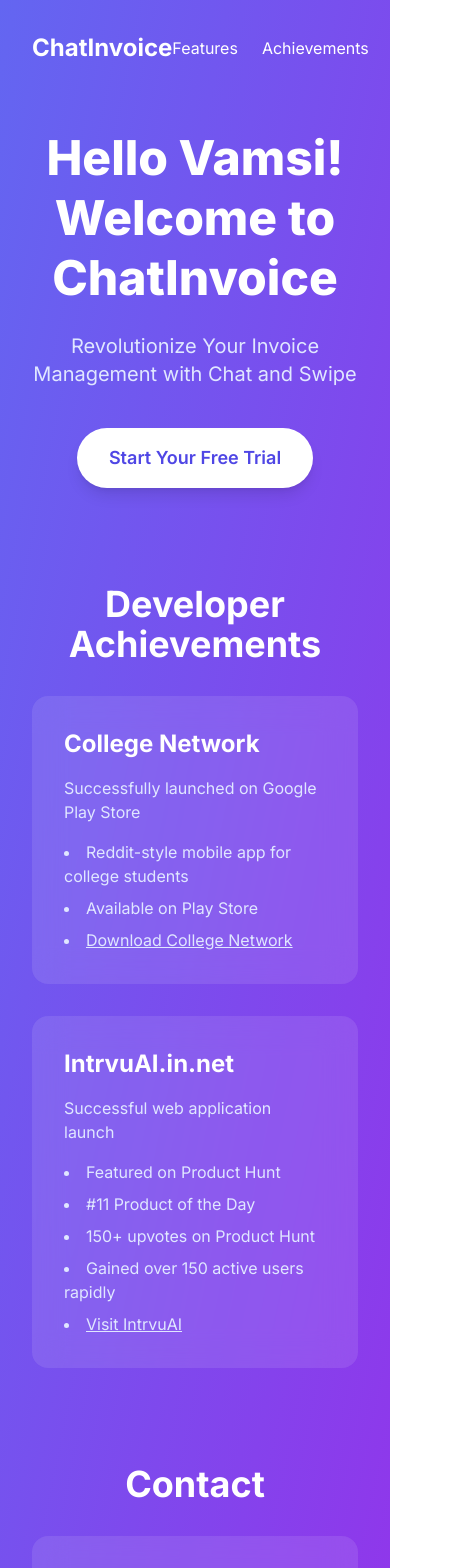
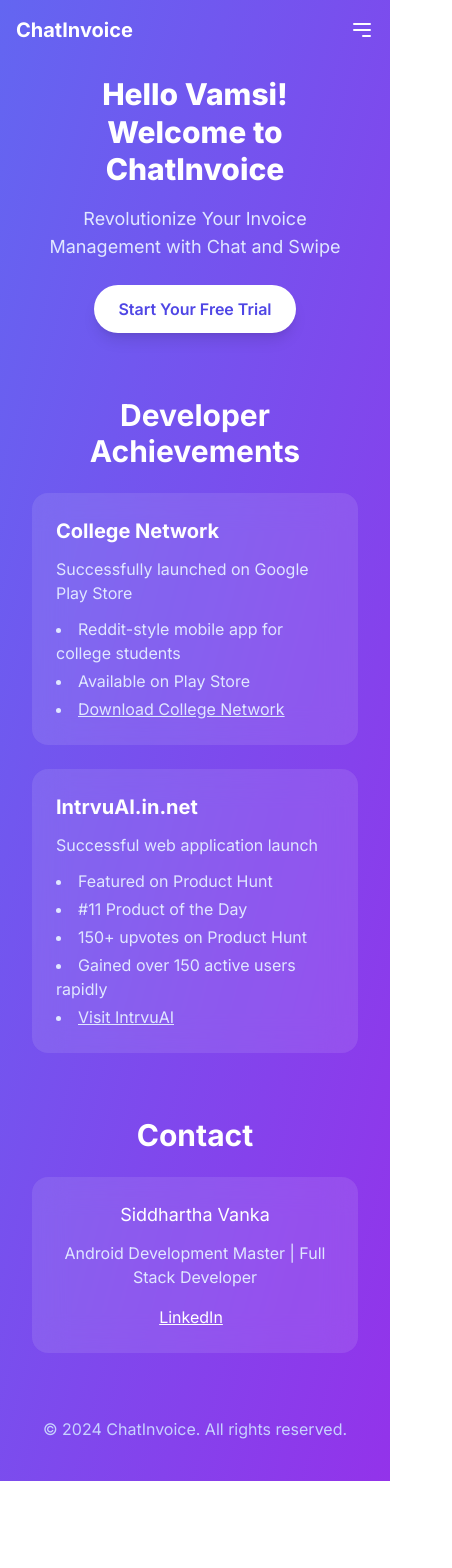
Before and after one commit to vankaSiddhartha/swipe-ai-invoice, a Next.js app: page / in a window 390 px wide. Shown: the top 1568 px of the page, 452 px wide, since content can reach past the window. After the commit the page ends 1481 px from the top, so only its background shows below. Built offline with nearby package versions, Linux system fonts and the light colour scheme.

Commit message:
Improved ui

```diff
--- a/src/app/page.tsx
+++ b/src/app/page.tsx
@@ -1,45 +1,62 @@
 "use client"
 import Image from "next/image";
 import { useRouter } from "next/navigation";
+import { useState } from "react";
 
 export default function Home() {
   const router = useRouter();
+  const [isMenuOpen, setIsMenuOpen] = useState(false);
 
   const handleStartTrial = () => {
     router.push('/home');
   };
 
+  const toggleMenu = () => {
+    setIsMenuOpen(!isMenuOpen);
+  };
+
   return (
-    <main className="flex min-h-screen flex-col items-center justify-between p-8 bg-gradient-to-br from-indigo-500 to-purple-600 text-white">
-      <header className="w-full max-w-6xl flex justify-between items-center mb-16">
-        <div className="text-2xl font-bold">ChatInvoice</div>
-        <nav className="space-x-6">
+    <main className="flex min-h-screen flex-col items-center justify-between p-4 sm:p-8 bg-gradient-to-br from-indigo-500 to-purple-600 text-white">
+      <header className="w-full max-w-6xl flex justify-between items-center mb-8 sm:mb-16">
+        <div className="text-xl sm:text-2xl font-bold">ChatInvoice</div>
+        <nav className="hidden sm:flex space-x-6">
           <a href="#features" className="hover:text-indigo-200 transition-colors">Features</a>
           <a href="#achievements" className="hover:text-indigo-200 transition-colors">Achievements</a>
           <a href="#contact" className="hover:text-indigo-200 transition-colors">Contact</a>
         </nav>
+        <button onClick={toggleMenu} className="sm:hidden">
+          <svg className="w-6 h-6" fill="none" stroke="currentColor" viewBox="0 0 24 24" xmlns="http://www.w3.org/2000/svg">
+            <path strokeLinecap="round" strokeLinejoin="round" strokeWidth={2} d="M4 6h16M4 12h16m-7 6h7" />
+          </svg>
+        </button>
       </header>
 
-      <div className="text-center mb-24 max-w-3xl">
-        <h1 className="text-5xl font-extrabold mb-6 leading-tight">Hello Vamsi! Welcome to ChatInvoice</h1>
-        <p className="text-xl mb-10 text-indigo-100">Revolutionize Your Invoice Management with Chat and Swipe</p>
+      {isMenuOpen && (
+        <nav className="sm:hidden w-full text-center mb-8">
+          <a href="#features" className="block py-2 hover:text-indigo-200 transition-colors">Features</a>
+          <a href="#achievements" className="block py-2 hover:text-indigo-200 transition-colors">Achievements</a>
+          <a href="#contact" className="block py-2 hover:text-indigo-200 transition-colors">Contact</a>
+        </nav>
+      )}
+
+      <div className="text-center mb-16 sm:mb-24 max-w-3xl px-4">
+        <h1 className="text-3xl sm:text-4xl md:text-5xl font-extrabold mb-4 sm:mb-6 leading-tight">Hello Vamsi! Welcome to ChatInvoice</h1>
+        <p className="text-lg sm:text-xl mb-6 sm:mb-10 text-indigo-100">Revolutionize Your Invoice Management with Chat and Swipe</p>
         <button
           onClick={handleStartTrial}
-          className="bg-white text-indigo-600 px-8 py-4 rounded-full text-lg font-semibold hover:bg-indigo-100 transition-colors shadow-lg"
+          className="bg-white text-indigo-600 px-6 sm:px-8 py-3 sm:py-4 rounded-full text-base sm:text-lg font-semibold hover:bg-indigo-100 transition-colors shadow-lg"
         >
           Start Your Free Trial
         </button>
       </div>
 
-
-
-      <div id="achievements" className="w-full max-w-6xl mb-24">
-        <h2 className="text-4xl font-bold mb-8 text-center">Developer Achievements</h2>
-        <div className="grid grid-cols-1 md:grid-cols-2 gap-8">
-          <div className="bg-white/10 p-8 rounded-2xl backdrop-blur-lg">
-            <h3 className="text-2xl font-bold mb-4">College Network</h3>
-            <p className="mb-4 text-indigo-100">Successfully launched on Google Play Store</p>
-            <ul className="list-disc list-inside space-y-2 text-indigo-100">
+      <div id="achievements" className="w-full max-w-6xl mb-16 sm:mb-24 px-4">
+        <h2 className="text-3xl sm:text-4xl font-bold mb-6 sm:mb-8 text-center">Developer Achievements</h2>
+        <div className="grid grid-cols-1 md:grid-cols-2 gap-6 sm:gap-8">
+          <div className="bg-white/10 p-6 sm:p-8 rounded-2xl backdrop-blur-lg">
+            <h3 className="text-xl sm:text-2xl font-bold mb-3 sm:mb-4">College Network</h3>
+            <p className="mb-3 sm:mb-4 text-indigo-100">Successfully launched on Google Play Store</p>
+            <ul className="list-disc list-inside space-y-1 sm:space-y-2 text-indigo-100">
               <li>Reddit-style mobile app for college students</li>
               <li>Available on Play Store</li>
               <li>
@@ -54,10 +71,10 @@
               </li>
             </ul>
           </div>
-          <div className="bg-white/10 p-8 rounded-2xl backdrop-blur-lg">
-            <h3 className="text-2xl font-bold mb-4">IntrvuAI.in.net</h3>
-            <p className="mb-4 text-indigo-100">Successful web application launch</p>
-            <ul className="list-disc list-inside space-y-2 text-indigo-100">
+          <div className="bg-white/10 p-6 sm:p-8 rounded-2xl backdrop-blur-lg">
+            <h3 className="text-xl sm:text-2xl font-bold mb-3 sm:mb-4">IntrvuAI.in.net</h3>
+            <p className="mb-3 sm:mb-4 text-indigo-100">Successful web application launch</p>
+            <ul className="list-disc list-inside space-y-1 sm:space-y-2 text-indigo-100">
               <li>Featured on Product Hunt</li>
               <li>#11 Product of the Day</li>
               <li>150+ upvotes on Product Hunt</li>
@@ -77,22 +94,20 @@
         </div>
       </div>
 
-      <div id="contact" className="w-full max-w-6xl mb-24">
-  <h2 className="text-4xl font-bold mb-8 text-center">Contact</h2>
-  <div className="bg-white/10 p-8 rounded-2xl backdrop-blur-lg text-center">
-    <p className="text-xl mb-4">Siddhartha Vanka</p>
+      <div id="contact" className="w-full max-w-6xl mb-16 sm:mb-24 px-4">
+        <h2 className="text-3xl sm:text-4xl font-bold mb-6 sm:mb-8 text-center">Contact</h2>
+        <div className="bg-white/10 p-6 sm:p-8 rounded-2xl backdrop-blur-lg text-center">
+          <p className="text-lg sm:text-xl mb-3 sm:mb-4">Siddhartha Vanka</p>
           <p className="text-indigo-100">Android Development Master | Full Stack Developer</p>
           <p className="mt-4">
             <a href="https://www.linkedin.com/in/vanka-siddhartha-35b767229/" className="underline hover:text-white mr-2">
               LinkedIn
             </a>
-
-
           </p>
         </div>
       </div>
 
-      <footer className="w-full text-center pb-8 text-indigo-200">
+      <footer className="w-full text-center pb-6 sm:pb-8 text-indigo-200">
         <p>&copy; 2024 ChatInvoice. All rights reserved.</p>
       </footer>
     </main>
```
Lines whose indentation alone changed are shown as unchanged.
